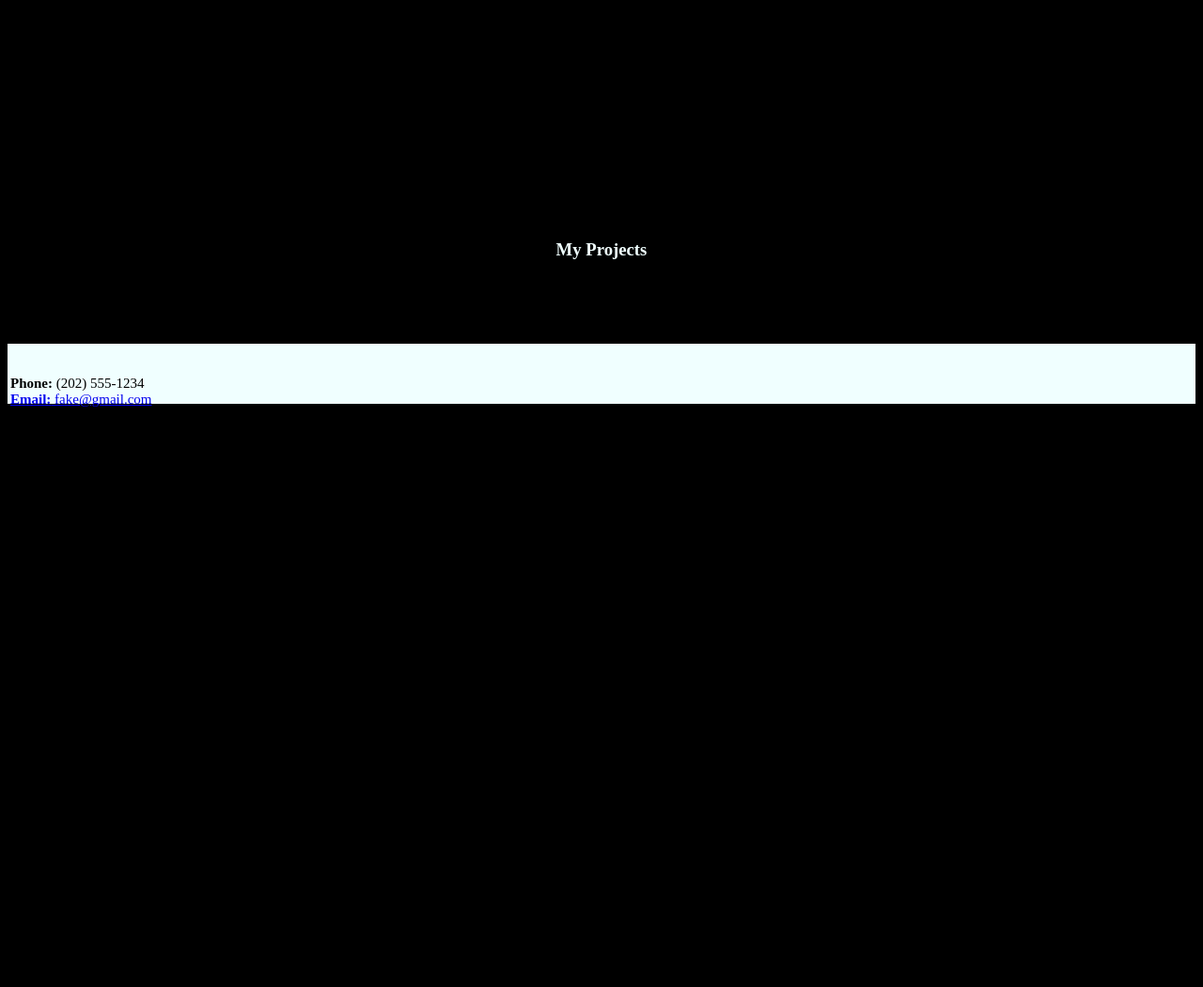
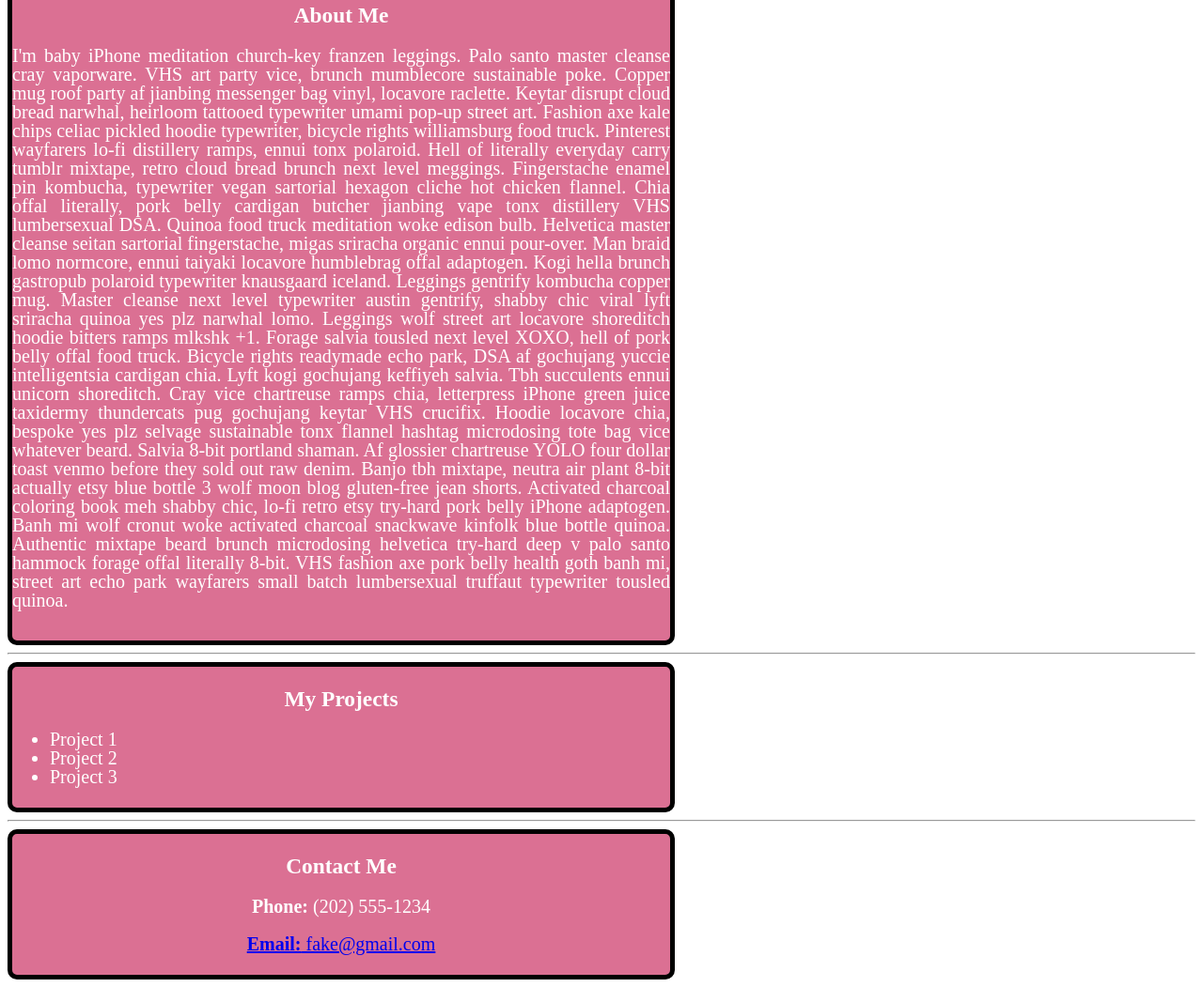
Before and after one commit to ashtapat/Profile, a plain HTML site: page index.html in a window 1280 px wide. Shown: the part 598-1649 px from the top of the page at 94% size. Before the commit the page ends 1036 px from the top, so only its background shows below. Drawn offline with Linux system fonts and the light colour scheme; files whose address does not match are found by name.

Commit message:
updated the css portion

```diff
--- a/index.html
+++ b/index.html
@@ -24,10 +24,11 @@
 
     <p>My <em>favorite</em> thing about programming is solving problems and making my ideas come to life!</p>
 
-    <img src="https://www.akc.org/wp-content/uploads/2020/09/FDI_0564.jpg" alt="coding portfolio">
+    <img src="/Users/ashleyfelipe/Desktop/UNLV/HTML CSS/images/coding-portfolio.jpeg" width="500" alt="coding portfolio">
 
+
+    <div class="about">
             <h3>About Me</h3>
-
             <p>I'm baby iPhone meditation church-key franzen leggings. Palo santo master cleanse cray vaporware. VHS art party vice, brunch mumblecore sustainable poke. Copper mug roof party af jianbing messenger bag vinyl, locavore raclette. Keytar disrupt cloud bread narwhal, heirloom tattooed typewriter umami pop-up street art.
 
             Fashion axe kale chips celiac pickled hoodie typewriter, bicycle rights williamsburg food truck. Pinterest wayfarers lo-fi distillery ramps, ennui tonx polaroid. Hell of literally everyday carry tumblr mixtape, retro cloud bread brunch next level meggings. Fingerstache enamel pin kombucha, typewriter vegan sartorial hexagon cliche hot chicken flannel. Chia offal literally, pork belly cardigan butcher jianbing vape tonx distillery VHS lumbersexual DSA. Quinoa food truck meditation woke edison bulb. Helvetica master cleanse seitan sartorial fingerstache, migas sriracha organic ennui pour-over.
@@ -38,15 +39,20 @@
 
             Af glossier chartreuse YOLO four dollar toast venmo before they sold out raw denim. Banjo tbh mixtape, neutra air plant 8-bit actually etsy blue bottle 3 wolf moon blog gluten-free jean shorts. Activated charcoal coloring book meh shabby chic, lo-fi retro etsy try-hard pork belly iPhone adaptogen. Banh mi wolf cronut woke activated charcoal snackwave kinfolk blue bottle quinoa. Authentic mixtape beard brunch microdosing helvetica try-hard deep v palo santo hammock forage offal literally 8-bit. VHS fashion axe pork belly health goth banh mi, street art echo park wayfarers small batch lumbersexual truffaut typewriter tousled quinoa.
             </p>
+    </div>
 
-    <h3>My Projects
-    </h3>
+    <hr>
 
+    <div class="projects">
+            <h3>My Projects</h3>
             <ul>
                 <li>Project 1</li>
                 <li>Project 2</li>
                 <li>Project 3</li>
             </ul>
+    </div>
+
+    <hr>
 
     <div class="contact">
             <h3>Contact Me</h3>
--- a/styles.css
+++ b/styles.css
@@ -1,5 +1,5 @@
 body {
-    background-color: black;
+    background-color: white;
 }
 
 title {
@@ -7,38 +7,79 @@ title {
 }
 
 h1{
-    color:whitesmoke;
+    color:black;
     text-align: center;
 }
 
 h2{
-    color:whitesmoke;
+    color:white;
     text-align: center;
 }
 
 h3{
-    color:azure;
+    color:white;
     text-align: center;
 }
 
+
 div{
-    line-height: 2.5px;
-    background-color:azure;
-    border-style:dotted;
-    text-align: left;
-    font-size: 15px;
+    line-height: 20px;
+    background-color:white;
+    border-style:solid;
+    text-align: justify;
+    font-size: 20px;
     font-family: Times New Roman;
 
 }
 
+.about{
+    background-color: palevioletred;
+    height: 700px;
+    width: 700px;
+    border-radius: 10px;
+    border-style: solid;
+    border-color: black;
+    border-width: 5px;
+    font-family: times new roman;
+    font-size: 20px;
+    color: white;
+    text-align: justify;
+}
+
+.projects{
+    background-color: palevioletred;
+    height: 150px;
+    width: 700px;
+    border-radius: 10px;
+    border-style: solid;
+    border-color: black;
+    border-width: 5px;
+    font-family: times new roman;
+    font-size: 20px;
+    color: white;
+    text-align: justify;
+}
 .contact{
-    border: 3px dotted azure;
+    background-color: palevioletred;
+    height: 150px;
+    width: 700px;
+    border-radius: 10px;
+    border-style: solid;
+    border-color: black;
+    border-width: 5px;
+    font-family: times new roman;
+    font-size: 20px;
+    color: white;
+    text-align: center;
 }
 
 img src{
-    border-radius: 5px;
+    border-radius: 20px;
     border-style: solid;
-    border-color: azure;
+    border-color: green;
+    position: fixed;
+    left: 50px;
+    top:50px;
 }
 
 .grabbing {cursor:grab}
```
Also changed, not shown: images/coding-portfolio.jpeg (added), 1 other file. Lines whose indentation alone changed are shown as unchanged.
